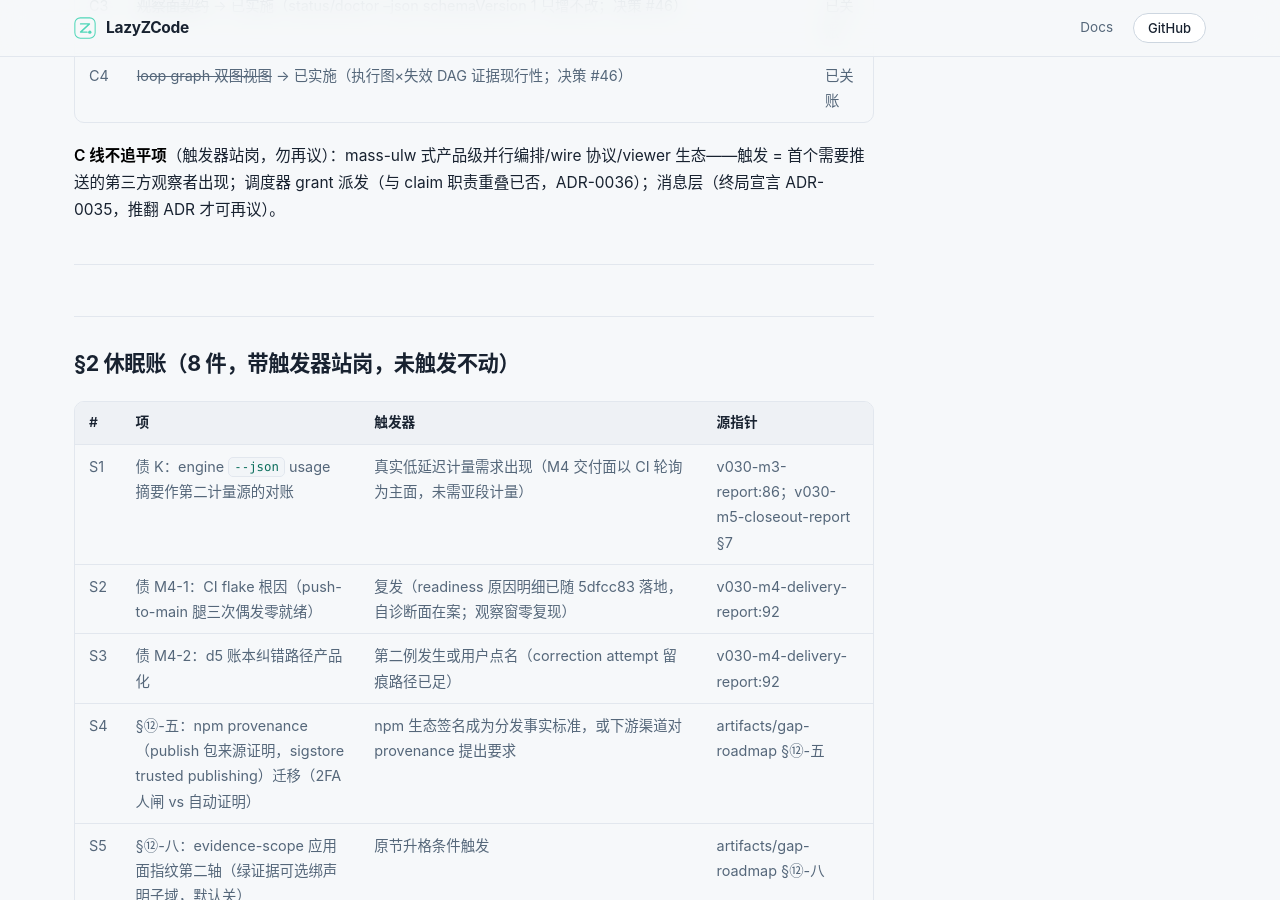
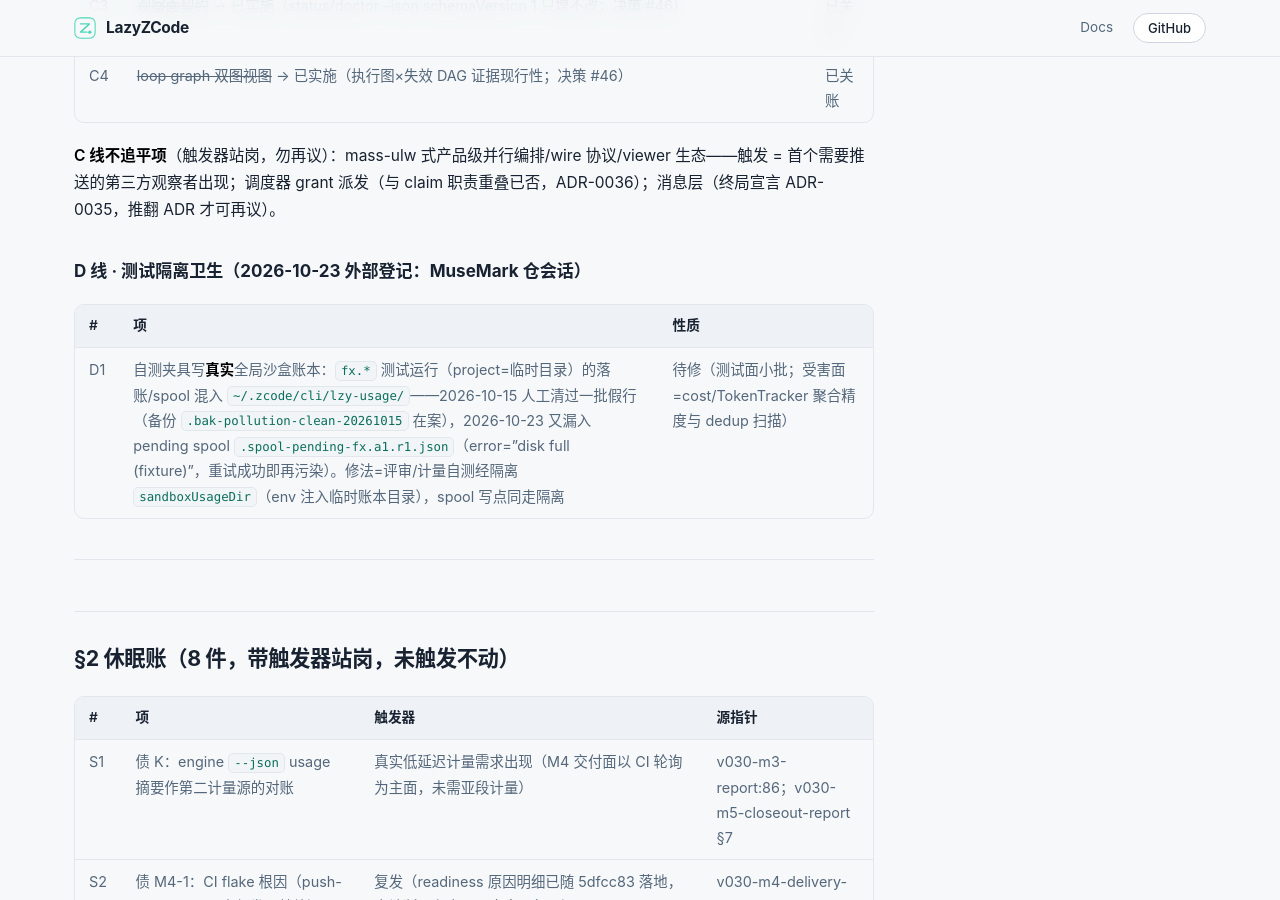
Before and after one commit to Acfufu/lazyzcode, a Jekyll site: the page built from docs/debts.md, in a window 1280 px wide and 900 px high, scrolled down 2063 px. Built offline with Jekyll 4.4.1, drawn with Linux system fonts in a browser that asks for light colours; our own code applies the rules of GitHub Pages for plain Markdown files; some of the changed text lies outside the part shown.

Commit message:
docs(debts): 外部登记 D1——自测夹具写真实全局沙盒账本(10-15 已清一批假行,10-23 复漏 pending spool;修法=sandboxUsageDir 隔离)——MuseMark 仓会话登记,非本循环产物,若 finish 报证据过期属本提交所致,重取证即可

```diff
--- a/docs/debts.md
+++ b/docs/debts.md
@@ -41,6 +41,12 @@
 | C4 | ~~loop graph 双图视图~~ → 已实施（执行图×失效 DAG 证据现行性；决策 #46） | 已关账 |
 
 **C 线不追平项**（触发器站岗，勿再议）：mass-ulw 式产品级并行编排/wire 协议/viewer 生态——触发 = 首个需要推送的第三方观察者出现；调度器 grant 派发（与 claim 职责重叠已否，ADR-0036）；消息层（终局宣言 ADR-0035，推翻 ADR 才可再议）。
+
+### D 线 · 测试隔离卫生（2026-10-23 外部登记：MuseMark 仓会话）
+
+| # | 项 | 性质 |
+|---|---|---|
+| D1 | 自测夹具写**真实**全局沙盒账本：`fx.*` 测试运行（project=临时目录）的落账/spool 混入 `~/.zcode/cli/lzy-usage/`——2026-10-15 人工清过一批假行（备份 `.bak-pollution-clean-20261015` 在案），2026-10-23 又漏入 pending spool `.spool-pending-fx.a1.r1.json`（error="disk full (fixture)"，重试成功即再污染）。修法=评审/计量自测经隔离 `sandboxUsageDir`（env 注入临时账本目录），spool 写点同走隔离 | 待修（测试面小批；受害面=cost/TokenTracker 聚合精度与 dedup 扫描） |
 
 ---
 
```
Also changed, not shown: other parts of docs/debts.md (+1 -1 lines).
